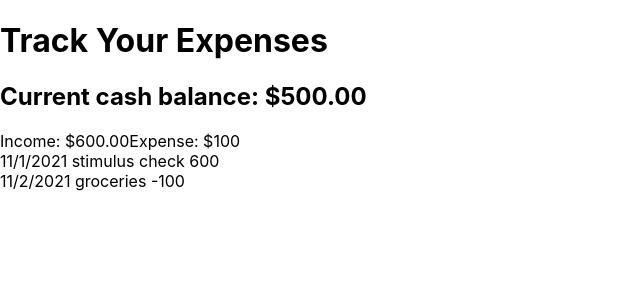
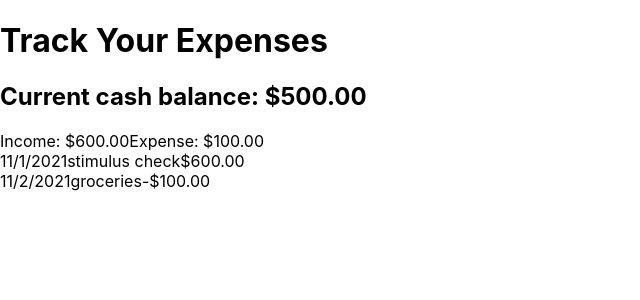
Before and after one commit to Luna5678/expense-tracker, a React (Create React App) app: page / in a window 1280 px wide. Shown: the top 300 px of the page, without its empty margins (0-640 px from the left). Built offline with nearby package versions, Linux system fonts and the light colour scheme.

Commit message:
Cleans minus signs for negative amounts

```diff
--- a/src/components/IncomeExpenses.js
+++ b/src/components/IncomeExpenses.js
@@ -5,12 +5,12 @@ const IncomeExpenses = () => {
   const { transactions } = useContext(GlobalContext);
   const amounts = transactions.map(transaction => transaction.amount);
   const income = amounts.filter(amount => amount > 0).reduce((a,b) => a+b).toFixed(2);
-  const expense = amounts.filter(amount => amount < 0).reduce((a,b) => a+b).toFixed(2);
+  const expense = Math.abs(amounts.filter(amount => amount < 0).reduce((a,b) => a+b)).toFixed(2);
 
   return (
     <div>
       Income: ${income}
-      Expense: ${Math.abs(expense)}
+      Expense: ${expense}
     </div>
   )
 }
--- a/src/components/Transaction.js
+++ b/src/components/Transaction.js
@@ -1,8 +1,14 @@
 const Transaction = ({ transaction }) => {
   const dateString = new Date(transaction.date).toLocaleDateString();
+
   return (
     <div>
-      {dateString} {transaction.text} {transaction.amount}
+      {dateString}
+      {transaction.text}
+      {transaction.amount > 0
+        ? `$${(transaction.amount).toFixed(2)}`
+        : `-$${Math.abs((transaction.amount)).toFixed(2)}`
+      }
     </div>
   )
 }
```
